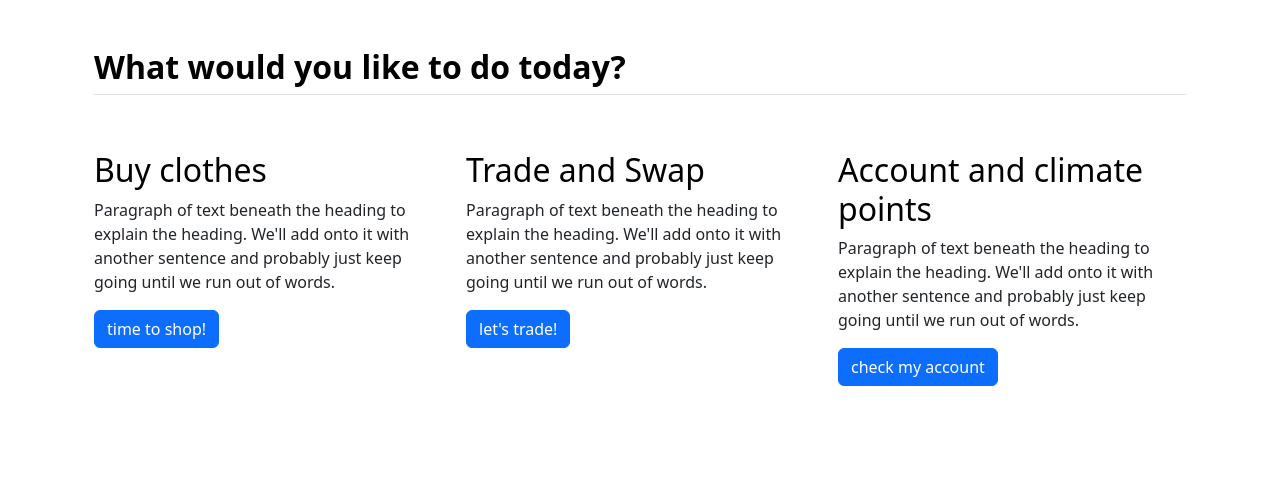
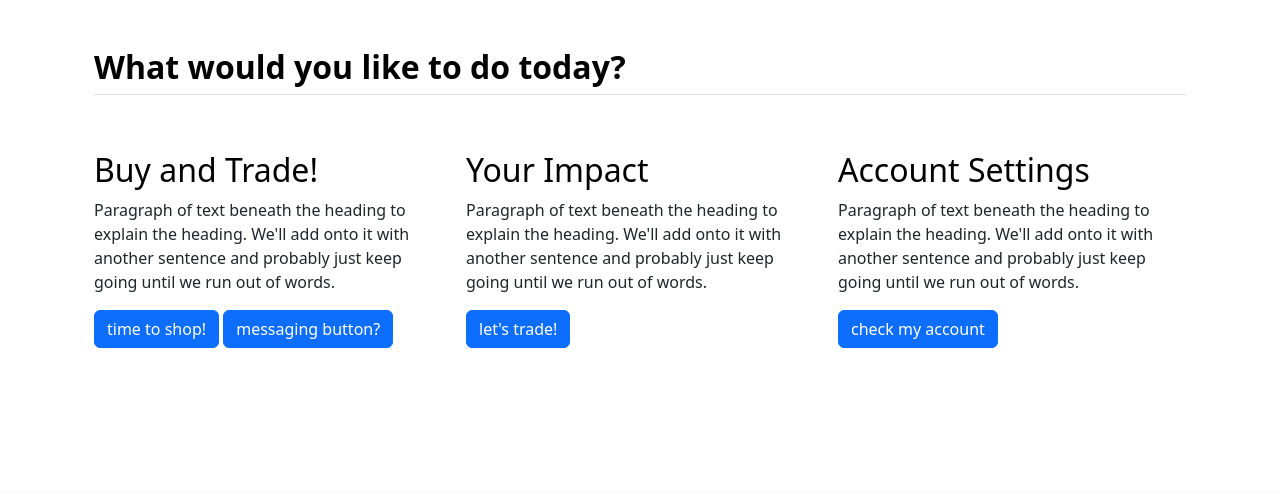
Before and after one commit to notskiing/CAC2024, a Flask app: page /dashboard in a window 1280 px wide. Shown: the part 56-549 px from the top of the page. Run offline with Flask 3, Linux system fonts and the light colour scheme; some libraries are stand-ins or nearby versions.

Commit message:
made the organization changes for dashbooard

```diff
--- a/templates/dashboard.html
+++ b/templates/dashboard.html
@@ -59,11 +59,14 @@
         </div> -->
         <br>
         <div>
-          <h3 class="fs-2 text-body-emphasis">Buy clothes</h3>
+          <h3 class="fs-2 text-body-emphasis">Buy and Trade!</h3>
           <p>Paragraph of text beneath the heading to explain the heading. We'll add onto it with another sentence and
             probably just keep going until we run out of words.</p>
           <a href="#" class="btn btn-primary">
             time to shop!
+          </a>
+          <a href="#" class="btn btn-primary">
+            messaging button?</a>
           </a>
         </div>
       </div>
@@ -75,7 +78,7 @@
           </svg>
         </div> -->
         <div>
-          <h3 class="fs-2 text-body-emphasis">Trade and Swap</h3>
+          <h3 class="fs-2 text-body-emphasis">Your Impact</h3>
           <p>Paragraph of text beneath the heading to explain the heading. We'll add onto it with another sentence and
             probably just keep going until we run out of words.</p>
           <a href="#" class="btn btn-primary">
@@ -91,7 +94,7 @@
           </svg>
         </div> -->
         <div>
-          <h3 class="fs-2 text-body-emphasis">Account and climate points</h3>
+          <h3 class="fs-2 text-body-emphasis">Account Settings</h3>
           <p>Paragraph of text beneath the heading to explain the heading. We'll add onto it with another sentence and
             probably just keep going until we run out of words.</p>
           <a href="#" class="btn btn-primary">
--- a/templates/index.html
+++ b/templates/index.html
@@ -104,7 +104,7 @@
             <br>
             <br>
             <div class="row">
-                <h1 class="fs-2">earn from your closet</h1>
+                <h1 class="fs-2">Make an impact</h1>
                 <br>
                 <div class="col">
                     <p>subparagraph detailing how the earning process works maybe add points for climate impact.
```
